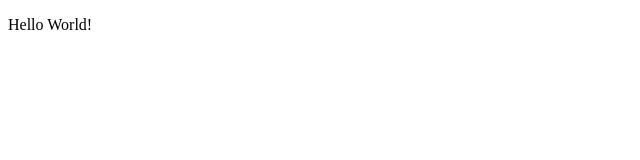
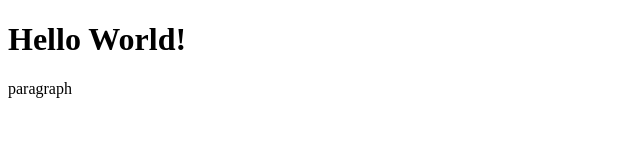
Before and after one commit to bmit-guu/guu.bm-it.ch, a plain HTML site: page index.html in a window 1280 px wide. Shown: the whole page, without its empty margins (0-640 px from the left). Drawn offline with Linux system fonts and the light colour scheme.

Commit message:
first commit

```diff
--- a/index.html
+++ b/index.html
@@ -7,8 +7,11 @@
     <title>Document</title>
 </head>
 <body>
+    <h1>
+        Hello World!
+    </h1>
     <p>
-        Hello World!
+        paragraph
     </p>
 </body>
 </html>
```
